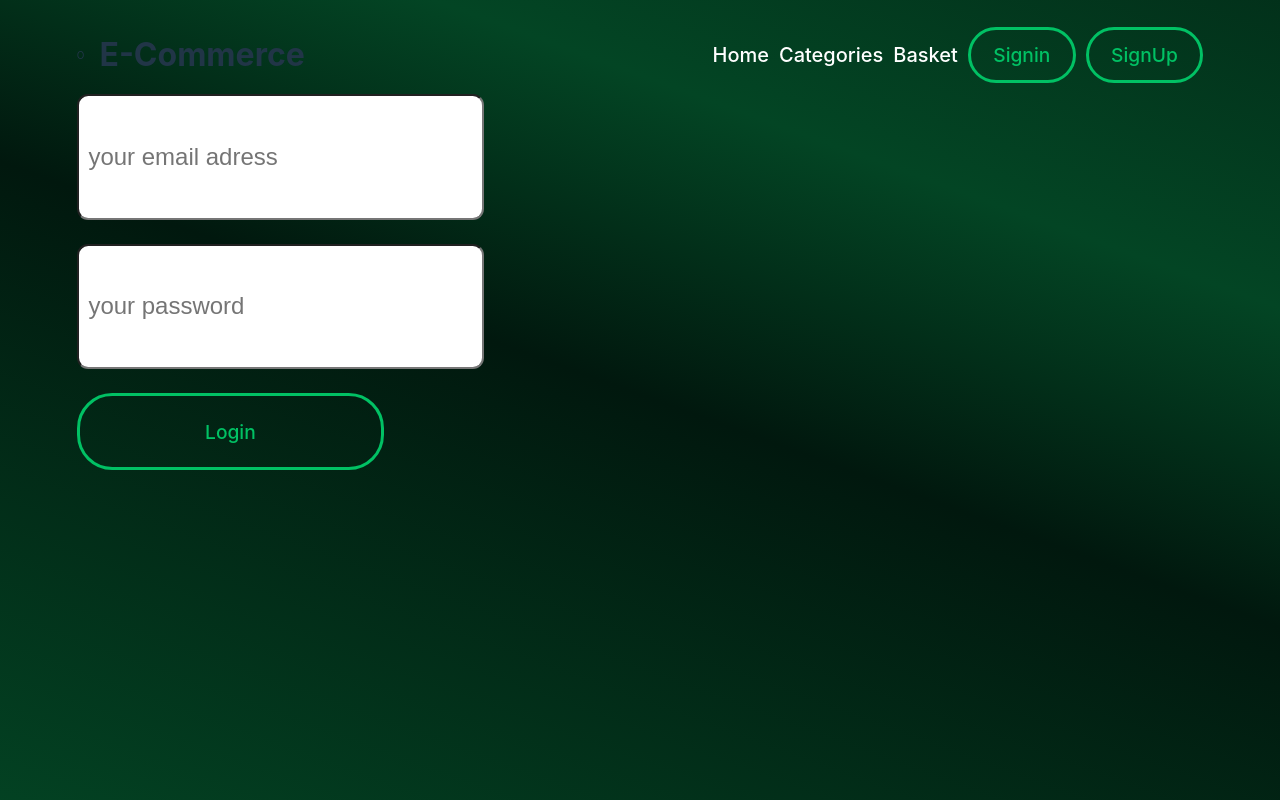
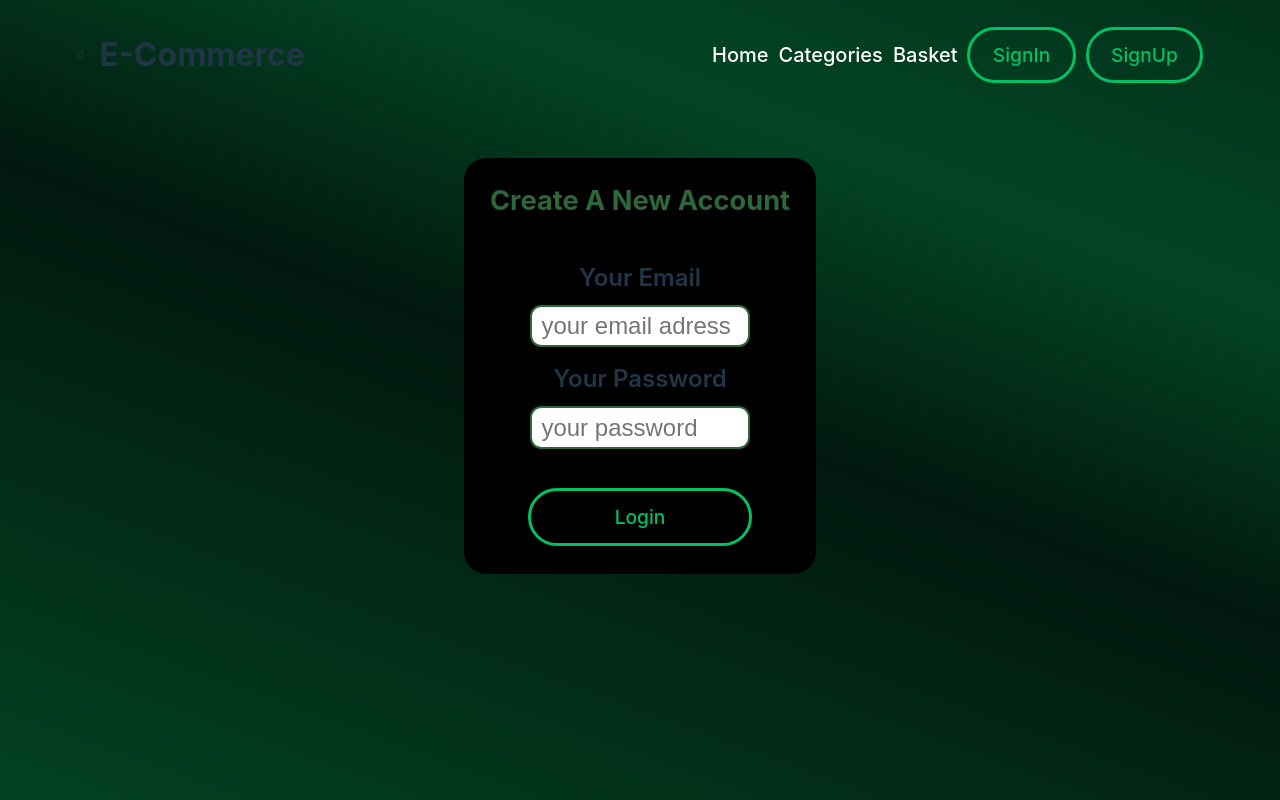
Before and after one commit to celik-arda/e-commerce, a React (Vite) app: page /signup in a window 1280 px wide. Built offline with nearby package versions, Linux system fonts and the light colour scheme; no server answers.

Commit message:
perf (Navbar.tsx) : streamline navbar buttons
change NavLinks and includings of the NavbarLayout, organize authbuttoncontainer, add button to redirect to profilePage based on user auth state

```diff
--- a/src/App.tsx
+++ b/src/App.tsx
@@ -97,6 +97,7 @@ function App() {
                     <Route path='/signin' element={<SignIn />} />
                     <Route path='/signup' element={<SignUp />} />
                     <Route path='/signout' element={<SignOut />} />
+                    <Route path='/user_profile' element={<UserProfile />} />
                 </Routes>
 
                 <Routes>
--- a/src/components/authComponents/signUp/SignUp.tsx
+++ b/src/components/authComponents/signUp/SignUp.tsx
@@ -7,7 +7,6 @@ const SignUp = () => {
 
     const [email, setEmail] = useState("");
     const [password, setPassword] = useState("");
-    console.log(typeof email);
 
     const handleSignUpForm : (param: any) => any = (e) => {
         e.preventDefault();
@@ -29,11 +28,30 @@ const SignUp = () => {
 
     return (
         <div className={style.myform}>
+            <h2>Create A New Account</h2>
             <form className={style.form_area}>
-                <input className={style.input_area} value={email} onChange={e => setEmail(e.target.value)} title='email' type='email'  placeholder='your email adress'/>
-                <br/>
-                <input className={style.input_area} value={password} onChange={e => setPassword(e.target.value)} title='password' type='password'  placeholder='your password'/>
-                <br/>
+
+                <label htmlFor='signup_email'>Your Email</label>
+                <input
+                id='signup_email'
+                className={style.input_area}
+                value={email}
+                onChange={e => setEmail(e.target.value)}
+                title='email' type='email'
+                placeholder='your email adress'
+                />
+
+
+                <label htmlFor='signup_password'>Your Password</label>
+                <input
+                id='signup_password'
+                className={style.input_area}
+                value={password}
+                onChange={e => setPassword(e.target.value)}
+                title='password' type='password'
+                placeholder='your password'
+                />
+
                 <button type='submit' onClick={handleSignUpForm}>Login</button>
             </form>
         </div>
--- a/src/components/authComponents/signUp/Signup.module.css
+++ b/src/components/authComponents/signUp/Signup.module.css
@@ -1,9 +1,46 @@
+.myform {
+  width: 22rem;
+  height: 26rem;
+  margin: 4rem auto;
+  background-color: black;
+  border-radius: 1.4rem;
+  box-sizing: border-box;
+  display: flex;
+  align-items: center;
+  justify-content: center;
+  flex-direction: column;
+}
+.myform h2 {
+  font-size: 1.7rem;
+  color: #2c6639;
+}
+.myform .form_area {
+  width: 80%;
+  height: 75%;
+  padding: 1rem 1rem;
+  display: grid;
+  grid-template-rows: 3fr 4fr 3fr 4fr 8fr;
+  justify-content: space-between;
+  gap: 3%;
+  text-align: center;
+}
+.myform .form_area label {
+  font-size: 1.5rem;
+  font-weight: 600;
+}
 .myform .form_area input {
-  width: 16em;
-  height: 4em;
-  margin-bottom: 1em;
+  margin: 0 auto;
+  width: 70%;
+  height: 0.8rem;
+  border: 2px solid #2c6639;
+  outline: none;
+}
+.myform .form_area input:focus {
+  outline: none;
+  border: 2px solid #01c164;
 }
 .myform .form_area button {
-  width: 16em;
-  height: 4em;
+  margin: 1.6rem auto 0 auto;
+  width: 14rem;
+  height: 3.6rem;
 }/*# sourceMappingURL=Signup.module.css.map */
--- a/src/components/authComponents/signUp/Signup.module.scss
+++ b/src/components/authComponents/signUp/Signup.module.scss
@@ -1,15 +1,55 @@
+@import '../../../variables.scss';
+
 .myform {
+    width: 22rem;
+    height: 26rem;
+    margin: 4rem auto;
+    background-color: black;
+    border-radius: 1.4rem;
+    box-sizing: border-box;
+    display: flex;
+    align-items: center;
+    justify-content: center;
+    flex-direction: column;
+
+    h2 {
+        font-size: 1.7rem;
+        color: $text_regular;
+    }
+
     .form_area {
+        width: 80%;
+        height: 75%;
+        padding: 1rem 1rem;
+        display: grid;
+        grid-template-rows: 3fr 4fr 3fr 4fr 8fr;
+        justify-content: space-between;
+        gap: 3%;
+        text-align: center;
+
+        label {
+            font-size: 1.5rem;
+            font-weight: 600;
+        }
 
         input {
-            width: 16em;
-            height: 4em;
-            margin-bottom: 1em;
+            margin: 0 auto;
+            width: 70%;
+            height: 0.8rem;
+            border: 2px solid $text_regular;
+            outline: none;
+
+            &:focus {
+                outline: none;
+                border: 2px solid $button_dark;
+            }
         }
+
         button {
-            width: 16em;
-            height: 4em;
+            margin: 1.6rem auto 0 auto;
+            width: 14rem;
+            height: 3.6rem;
+        }
 
-        }
     }
 }
--- a/src/layouts/authButtonsContainer/AuthButtonContainer.tsx
+++ b/src/layouts/authButtonsContainer/AuthButtonContainer.tsx
@@ -27,10 +27,31 @@ const AuthButtonContainer = () => {
 
 
         if (!user) {
-            return <NavLink to='/signin'><button className='button_dark' type='submit'>Signin</button></NavLink>
+            return (
+                <>
+                    <NavLink to='/signin'>
+                        <button className='button_dark' type='submit'>SignIn</button>
+                    </NavLink>
+                    <NavLink to='/signup'  >
+                        <button className='button_dark'>SignUp</button>
+                    </NavLink>
+                </>
+            )
         }
+
+        // user is logged in and can reach other buttons like "signout" or "profile" //
         else if (user) {
-            return <NavLink to='/signout'><button className='button_dark' type='submit'>SignOut</button></NavLink>
+            return (
+            <>
+                <NavLink to='/signout'>
+                    <button className='button_dark' type='submit'>SignOut</button>
+                </NavLink>
+                <NavLink to='/user_profile'>
+                    <button className='button_dark' type='submit'>My Profile</button>
+                </NavLink>
+
+            </>
+            )
         }
     }
 
--- a/src/layouts/navbar/Navbar.tsx
+++ b/src/layouts/navbar/Navbar.tsx
@@ -16,10 +16,13 @@ const Navbar = () => {
                         <NavLink to='/'>Home</NavLink>
                         <NavLink to='/categories'>Categories</NavLink>
                         <NavLink to='/basket'>Basket</NavLink>
+
+                        {/* --- Component Changing Buttons Based On AuthState ---*/}
                         <AuthButtonContainer />
-                        <NavLink to='/signup'>
+
+                        {/* <NavLink to='/signup'>
                             <button className='button_dark' type='submit'>SignUp</button>
-                        </NavLink>
+                        </NavLink> */}
                     </div>
                 </nav>
             </div>
```
